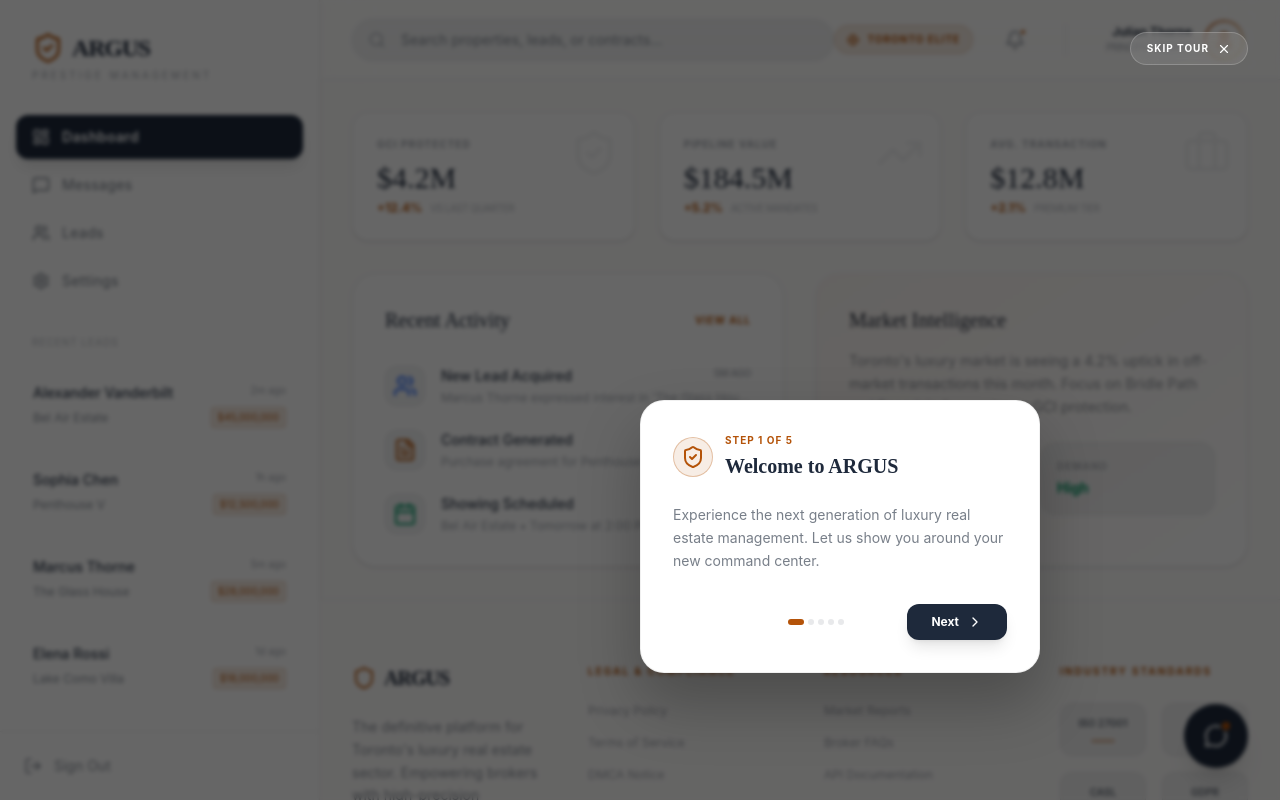
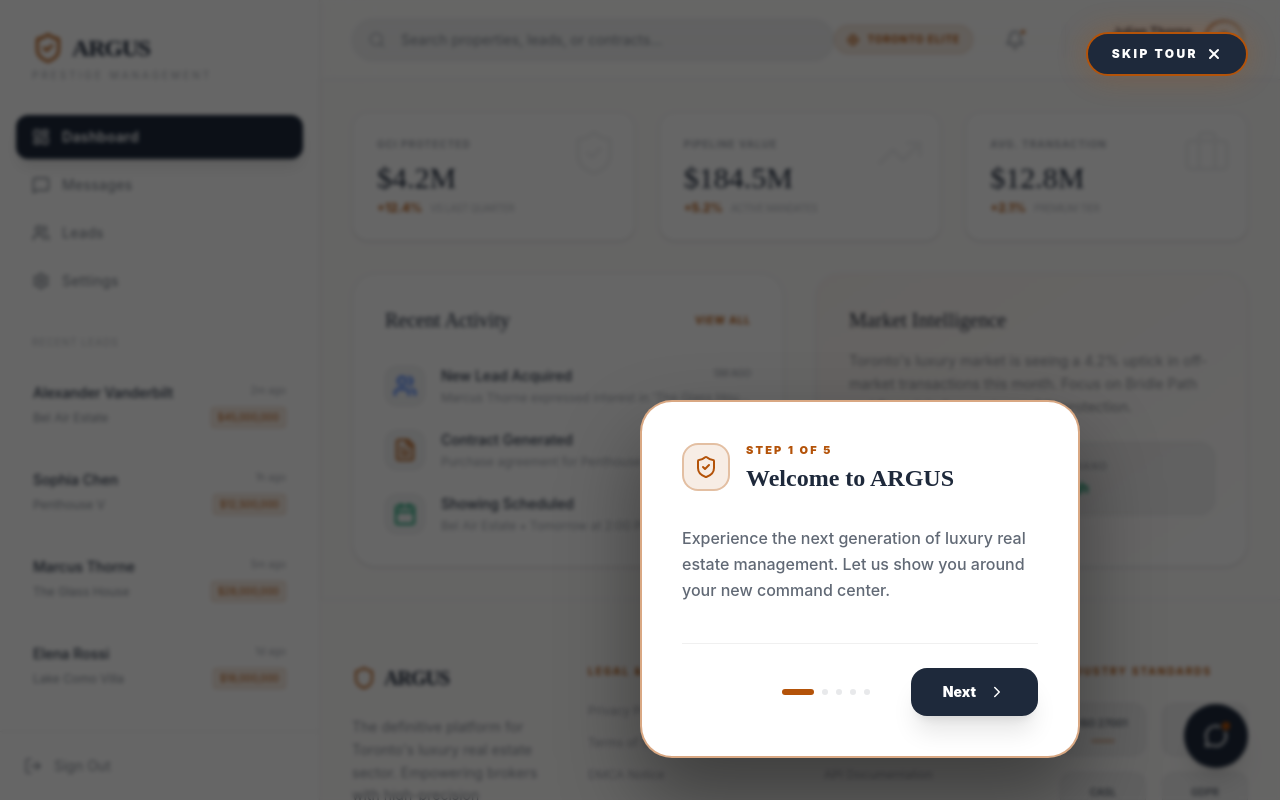
Before and after one commit to MaverickKing17/toronto-real-estate-ai-concierge, a React (Vite) app: page / in a window 1280 px wide. Built offline with nearby package versions, Linux system fonts and the light colour scheme.

Commit message:
feat(onboarding): Enhance tour visual styling
Refactor the onboarding tour component to use a more refined and luxurious visual theme. This includes updating button styles, tooltip appearance, and iconography to align with the ARGUS Luxury Dashboard's aesthetic.

```diff
--- a/src/components/OnboardingTour.tsx
+++ b/src/components/OnboardingTour.tsx
@@ -161,10 +161,10 @@ export const OnboardingTour: React.FC = () => {
       {/* Skip Button */}
       <button
         onClick={handleComplete}
-        className="absolute top-8 right-8 pointer-events-auto flex items-center gap-2 px-4 py-2 bg-white/10 hover:bg-white/20 border border-white/20 rounded-full text-white text-[10px] uppercase tracking-widest font-bold transition-all backdrop-blur-md"
+        className="absolute top-8 right-8 pointer-events-auto flex items-center gap-2 px-6 py-3 bg-navy border-2 border-gold rounded-full text-white text-xs uppercase tracking-[0.2em] font-black transition-all shadow-[0_0_30px_rgba(180,83,9,0.3)] hover:scale-105 active:scale-95"
       >
         Skip Tour
-        <X size={14} />
+        <X size={16} strokeWidth={3} />
       </button>
 
       <AnimatePresence mode="wait">
@@ -173,47 +173,47 @@ export const OnboardingTour: React.FC = () => {
           initial={{ opacity: 0, scale: 0.95, y: 10 }}
           animate={{ opacity: 1, scale: 1, y: 0 }}
           exit={{ opacity: 0, scale: 0.95, y: 10 }}
-          className="absolute pointer-events-auto bg-white border border-luxury-border p-8 rounded-3xl shadow-[0_30px_60px_rgba(0,0,0,0.25)] w-[400px] z-[10000]"
+          className="absolute pointer-events-auto bg-white border-2 border-gold/50 p-10 rounded-[2rem] shadow-[0_40px_80px_rgba(0,0,0,0.4)] w-[440px] z-[10000]"
           style={getTooltipStyle()}
         >
-          <div className="flex justify-between items-start mb-6">
-            <div className="flex items-center gap-3">
-              <div className="w-10 h-10 rounded-full bg-gold/10 border border-gold/30 flex items-center justify-center">
-                {currentStep === 0 ? <ShieldCheck className="text-gold" /> : <Sparkles className="text-gold" size={20} />}
+          <div className="flex justify-between items-start mb-8">
+            <div className="flex items-center gap-4">
+              <div className="w-12 h-12 rounded-2xl bg-gold/10 border-2 border-gold/30 flex items-center justify-center shrink-0">
+                {currentStep === 0 ? <ShieldCheck className="text-gold w-6 h-6" /> : <Sparkles className="text-gold w-6 h-6" />}
               </div>
               <div>
-                <p className="text-[10px] uppercase tracking-widest text-gold font-bold mb-1">Step {currentStep + 1} of {TOUR_STEPS.length}</p>
-                <h3 className="text-xl serif font-bold text-navy">{step.title}</h3>
+                <p className="text-[11px] uppercase tracking-[0.2em] text-gold font-black mb-1">Step {currentStep + 1} of {TOUR_STEPS.length}</p>
+                <h3 className="text-2xl serif font-bold text-navy leading-tight">{step.title}</h3>
               </div>
             </div>
           </div>
 
-          <p className="text-sm text-navy/60 leading-relaxed mb-8">
+          <p className="text-base text-navy/70 leading-relaxed mb-10 font-medium">
             {step.content}
           </p>
 
-          <div className="flex justify-between items-center">
+          <div className="flex justify-between items-center pt-6 border-t border-luxury-border">
             <button
               onClick={handlePrev}
               disabled={currentStep === 0}
-              className="flex items-center gap-2 text-xs text-navy/40 hover:text-navy transition-colors disabled:opacity-0"
+              className="flex items-center gap-2 text-sm font-bold text-navy/40 hover:text-navy transition-colors disabled:opacity-0"
             >
-              <ChevronLeft size={16} />
+              <ChevronLeft size={18} />
               Back
             </button>
 
-            <div className="flex gap-1">
+            <div className="flex gap-2">
               {TOUR_STEPS.map((_, i) => (
-                <div key={i} className={`w-1.5 h-1.5 rounded-full transition-all ${i === currentStep ? 'bg-gold w-4' : 'bg-navy/10'}`} />
+                <div key={i} className={`h-1.5 rounded-full transition-all duration-500 ${i === currentStep ? 'bg-gold w-8' : 'bg-navy/10 w-1.5'}`} />
               ))}
             </div>
 
             <button
               onClick={handleNext}
-              className="flex items-center gap-2 bg-navy text-white px-6 py-2.5 rounded-xl text-xs font-bold hover:bg-gold transition-all shadow-lg"
+              className="flex items-center gap-3 bg-navy text-white px-8 py-3.5 rounded-2xl text-sm font-black hover:bg-gold transition-all shadow-xl hover:shadow-gold/20"
             >
               {currentStep === TOUR_STEPS.length - 1 ? 'Finish' : 'Next'}
-              <ChevronRight size={16} />
+              <ChevronRight size={18} />
             </button>
           </div>
         </motion.div>
```
Also changed, not shown: 1 other file (tests, documents, lock files or other folders).
